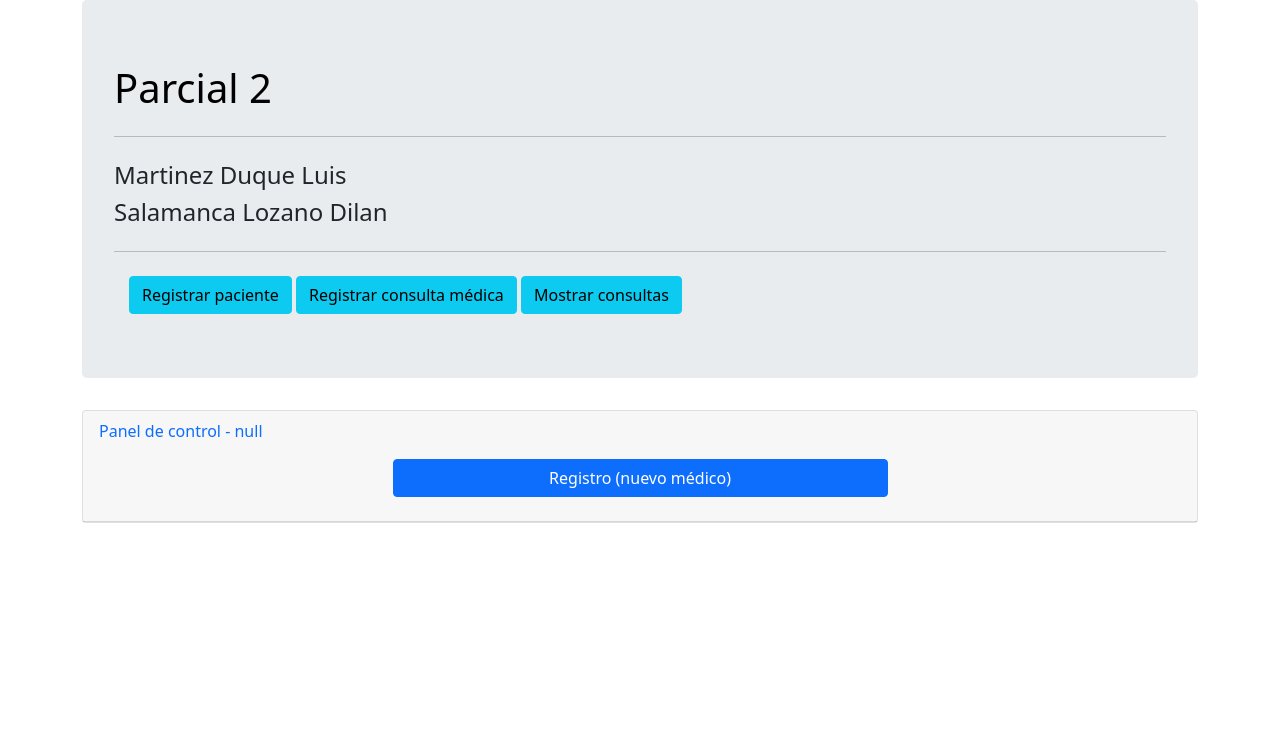
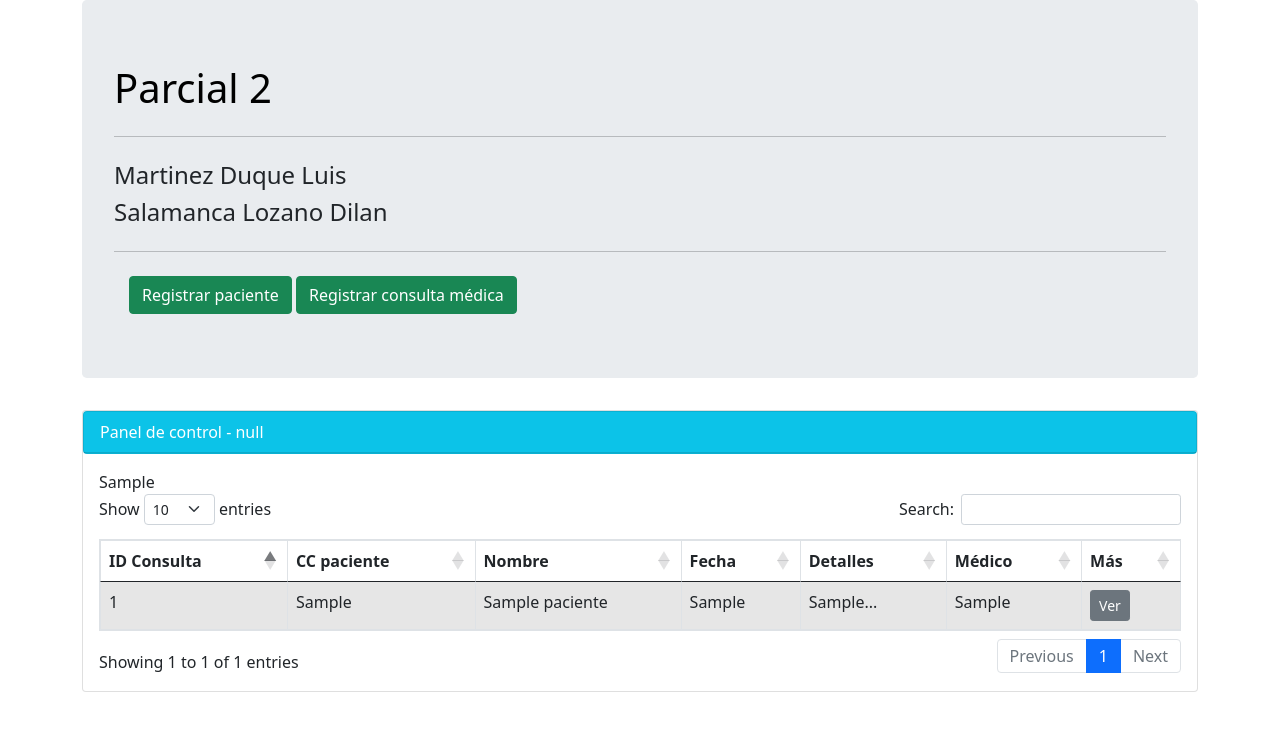
Before and after one commit to Shainure/FCECEP-P4-C2, a PHP site: page /php/inicio.php?msg=1&var=true in a window 1280 px wide. Shown: the top 731 px of the page. Run offline with PHP 8.4, Linux system fonts and the light colour scheme; tables that the repository leaves empty or names only in its code hold one stand-in row (values such as "Sample post"); some libraries are stand-ins or nearby versions.

Commit message:
tabla y formulario de detalles

```diff
--- a/sitio/forms.html
+++ b/sitio/forms.html
@@ -330,6 +330,92 @@
     </div>
 
 
+
+
+
+    <!-- formulario ver detalles -->
+    <div class="modal fade" id="verInfo" tabindex="-1" aria-labelledby="titulo" aria-hidden="true">
+        <div class="modal-dialog modal-lg">
+            <div class="modal-content">
+
+                <div class="modal-header">
+                    <h5 class="modal-title" id="titulo" >Detalles de consulta médica</h5>
+                    <button type=" button" class="btn-close" data-bs-dismiss="modal" aria-label="Close"></button>
+                </div>
+
+                <div class="modal-body">
+                    <div id="wrapper" class="clearfix">
+                        <div class="well">
+                            <form id="formDetalles" name="formDetalles">
+                                <div class="form-horizontal">
+
+                                    <div class="row">
+
+                                        <div class="col-md-4">
+                                            <label for="verCedula">Cédula / T.I. paciente</label>
+                                            <input type="number" class="form-control" id="verCedula" ng-model="text"
+                                                name="verCedula" readonly>
+                                        </div>
+
+                                        <div class="col-md-4">
+                                            <label for="verNombre">Nombre paciente</label>
+                                            <input type="text" class="form-control" id="verNombre" ng-model="text"
+                                                name="verNombre" readonly>
+                                        </div>
+
+                                        <div class="col-md-4">
+                                            <label for="verFecha">Fecha consulta</label>
+                                            <input type="date" ng-model="date" id="verFecha" class="form-control"
+                                                name="verFecha" value="" readonly>
+                                        </div>
+
+                                    </div>
+
+                                    <br>
+
+                                    <div class="row">
+
+                                        <div class="col-md-12" syle="margin-top:5px;">
+                                            <label for="verDetalles">Descripción</label>
+                                            <textarea class="form-control" id="verDetalles" rows="6" maxlength="500"
+                                                name="verDetalles" readonly></textarea>
+                                        </div>
+
+                                    </div>
+
+                                    <br>
+
+                                    <div class="row">
+
+                                        <div class="col-md-8">
+                                            <label for="verMedico">Médico que lo atendió</label>
+                                            <input type="text" class="form-control" id="verMedico" ng-model="text"
+                                                name="verMedico" readonly >
+                                        </div>
+
+                                        <div class="col-md-4">
+                                            <label for="verID">ID Consulta</label>
+                                            <input type="number" class="form-control" id="verID" ng-model="text"
+                                                name="verID" readonly>
+                                        </div>
+
+
+                                    </div>
+                                    <br><br>
+                                </div>
+
+                                <div class="modal-footer">
+                                    <button type="button" class="btn btn-danger" data-bs-dismiss="modal">Cerrar</button>
+                                </div>
+                            </form>
+                        </div>
+                    </div>
+                </div>
+            </div>
+        </div>
+    </div>
+
+
     <script src="js/bootstrap.bundle.min.js"></script>
     <script src="js/jquery-3.6.0.js"></script>
 </body>
--- /dev/null
+++ b/sitio/php/db/cargarTabla.php
@@ -0,0 +1,64 @@
+<?php
+
+
+class cargarDatos
+{
+    # VARIABLES PREDEFINIDAS
+    private $db_host;
+    private $db_user;
+    private $db_pass;
+    private $db_name;
+
+    # Dinamicas
+    private $listado = array();
+
+
+    #Método constructor
+    public function __construct()
+    {
+        $this->db_host = "localhost";
+        $this->db_user = "root";
+        $this->db_pass = "";
+        $this->db_name = "ciudsanos";
+    }
+
+    public function cargar()
+    {
+        $conexion = new mysqli($this->db_host, $this->db_user, $this->db_pass, $this->db_name);
+
+        $sql = "SELECT con.idConsulta,  con.cedula, con.fechConsulta, con.detalles, con.medico, pac.nombre
+                FROM consultas as con INNER JOIN pacientes as pac
+                ON con.cedula = pac.cedula ORDER BY idConsulta;";
+
+        $resultado = $conexion->query($sql)
+            or die(mysqli_errno($this->conexion) . " : "
+                . mysqli_error($conexion) . " | Query=" . $sql);
+
+
+        //$primerRegistro = $resultado->fetch_assoc();
+
+        //print_r($primerRegistro);
+
+        $listado = array();
+        while ($fila = $resultado->fetch_assoc()) {
+            $listado[] = $fila;
+        }
+
+        //print_r($listado);
+        $this->setListado($listado);
+
+        $conexion->close();
+    }
+
+        public function getListado()
+        {
+            return $this->listado;
+        }
+
+        private function setListado($listado)
+        {
+            $this->listado = $listado;
+        }
+}
+
+?>
--- a/sitio/php/inicio.php
+++ b/sitio/php/inicio.php
@@ -1,12 +1,8 @@
 <?php
 #incluye el archivo que contiene la clase
 include_once("db/login.php");
+include_once("db/cargarTabla.php");
 
-
-function phpAlert($msg)
-{
-    echo '<script type="text/javascript">alert("' . $msg . '")</script>';
-}
 
 $var = isset($_GET['var']) ? $_GET['var'] : false;
 
@@ -24,10 +20,8 @@ if ($var == false) {
     $newLogin->login();
 
     echo '<script type="text/JavaScript">
-            localStorage.setItem("usuario", " '.$newLogin->getUserName() .' ");
-        </script>'
-    ;
-
+            localStorage.setItem("usuario", " ' . $newLogin->getUserName() . ' ");
+        </script>';
 
     if ($newLogin->getIngreso() == 0) {
         header('Location: ../index.php?msg=0');
@@ -35,6 +29,10 @@ if ($var == false) {
     }
 }
 
+$newLogin = new cargarDatos();
+
+$newLogin->cargar();
+$array = $newLogin->getListado();
 
 ?>
 
@@ -50,6 +48,9 @@ if ($var == false) {
     <!-- Bootstrap CSS -->
     <link rel="stylesheet" href="https://stackpath.bootstrapcdn.com/bootstrap/4.3.1/css/bootstrap.min.css" integrity="sha384-ggOyR0iXCbMQv3Xipma34MD+dH/1fQ784/j6cY/iJTQUOhcWr7x9JvoRxT2MZw1T" crossorigin="anonymous">
     <link href="../css/bootstrap.min.css" rel="stylesheet">
+
+    <link rel="stylesheet" href="https://cdn.datatables.net/1.11.3/css/dataTables.bootstrap5.min.css">
+
 </head>
 
 <body>
@@ -63,37 +64,64 @@ if ($var == false) {
             <h4>Salamanca Lozano Dilan</h4>
             <hr class="my-4">
             <div class="col-sm-offset-4 col-sm-10">
-                <button type="button" class="btn btn-info" data-bs-toggle="modal" data-bs-target="#paciente">Registrar paciente</button>
+                <button type="button" class="btn btn-success" data-bs-toggle="modal" data-bs-target="#paciente">Registrar paciente</button>
 
-                <button type="button" id="cons" class="btn btn-info" data-bs-toggle="modal" data-bs-target="#consulta">Registrar consulta médica</button>
-
-                <button type="button" class="btn btn-info" data-bs-toggle="modal" data-bs-target="#paciente">Mostrar consultas</button>
+                <button type="button" id="cons" class="btn btn-success" data-bs-toggle="modal" data-bs-target="#consulta">Registrar consulta médica</button>
             </div>
         </div>
     </div>
 
     <div class="container">
-        <div class="card">
+        <div class="card ">
 
-            <div class="card-header">
-                <span class="text-primary" id="headerInfo">Panel de control</span>
+            <div class="card text-white bg-info">
+                <div class="card-header">
+                    <span id="headerInfo">Panel de control</span>
+                </div>
+            </div>
 
             <div class="card-body">
-
-
-                <div class="d-grid gap-2 col-6 mx-auto">
-
-                    <button type="button" id="sign" class="btn btn-primary" data-bs-toggle="modal" data-bs-target="#registro">Registro (nuevo médico)</button>
-                </div>
+                <table id="tabla" class="table table-striped table-bordered table-hover" cellspacing="0" width="100%">
+                    <thead>
+                        <tr>
+                            <th>ID Consulta</th>
+                            <th>CC paciente</th>
+                            <th>Nombre</th>
+                            <th>Fecha</th>
+                            <th>Detalles</th>
+                            <th>Médico</th>
+                            <th>Más</th>
+                        </tr>
+                    </thead>
+                    <tbody>
+                        <?php foreach ($array as $fila) { ?>
+                            <tr>
+                                <td><?php echo utf8_encode($fila['idConsulta']) ?> </td>
+                                <td><?php echo utf8_encode($fila['cedula']) ?> </td>
+                                <td><?php echo utf8_encode($fila['nombre']) ?> </td>
+                                <td><?php echo utf8_encode($fila['fechConsulta']) ?> </td>
+                                <td><?php echo substr(utf8_encode($fila['detalles']), 0, 50) . "..." ?> </td>
+                                <td><?php echo utf8_encode($fila['medico']) ?> </td>
+                                <td>
+                                    <div id="<?php echo $fila['idConsulta'] ?>">
+                                        <button type="button" id="cargaInfo" class="btn btn-secondary btn-sm" data-bs-toggle="modal" data-bs-target="#verInfo">Ver</button>
+                                    </div>
+                                </td>
+                            </tr>
+                        <?php } ?>
+                        <?php echo $array[0]['detalles']; ?>
+                    </tbody>
+                </table>
             </div>
         </div>
     </div>
 
+    <br><br><br>
 
 
     <div id="formPaciente"></div>
     <div id="formConsulta"></div>
-
+    <div id="formDetalles"></div>
 
 
     <!-- Optional JavaScript -->
@@ -108,6 +136,7 @@ if ($var == false) {
     <script>
         $('#formPaciente').load('../forms.html #paciente');
         $('#formConsulta').load('../forms.html #consulta');
+        $('#formDetalles').load('../forms.html #verInfo');
 
         document.getElementById("headerInfo").innerHTML = "Panel de control - " + localStorage.getItem("usuario");
     </script>
@@ -121,7 +150,38 @@ if ($var == false) {
                 document.getElementById("fechConsulta").value = date;
                 document.getElementById("medico").value = localStorage.getItem("usuario");
             });
+            $("#tabla").DataTable();
         });
+    </script>
+
+    <script src="https://cdn.datatables.net/1.11.3/js/jquery.dataTables.min.js"></script>
+    <script src="https://cdn.datatables.net/1.11.3/js/dataTables.bootstrap5.min.js"></script>
+
+    <script>        //evento para ver más detalles botón
+        if (document.addEventListener) {
+            document.addEventListener("click", handleClick, false);
+        } else if (document.attachEvent) {
+            document.attachEvent("onclick", handleClick);
+        }
+
+        function handleClick(event) {
+            event = event || window.event;
+            var element = event.target;
+
+            if (element.id === "cargaInfo" && element.nodeName === "BUTTON") {
+                verInformacion(--element.parentNode.id);
+            }
+        }
+
+        function verInformacion(id) {
+            datos = <?php echo json_encode($array);?> ;
+            document.getElementById("verNombre").value = datos[id]["nombre"];
+            document.getElementById("verID").value = datos[id]["idConsulta"];
+            document.getElementById("verCedula").value = datos[id]["cedula"];
+            document.getElementById("verFecha").value = datos[id]["fechConsulta"];
+            document.getElementById("verDetalles").value = datos[id]["detalles"];
+            document.getElementById("verMedico").value = datos[id]["medico"];
+        }
     </script>
 
 </body>
```
